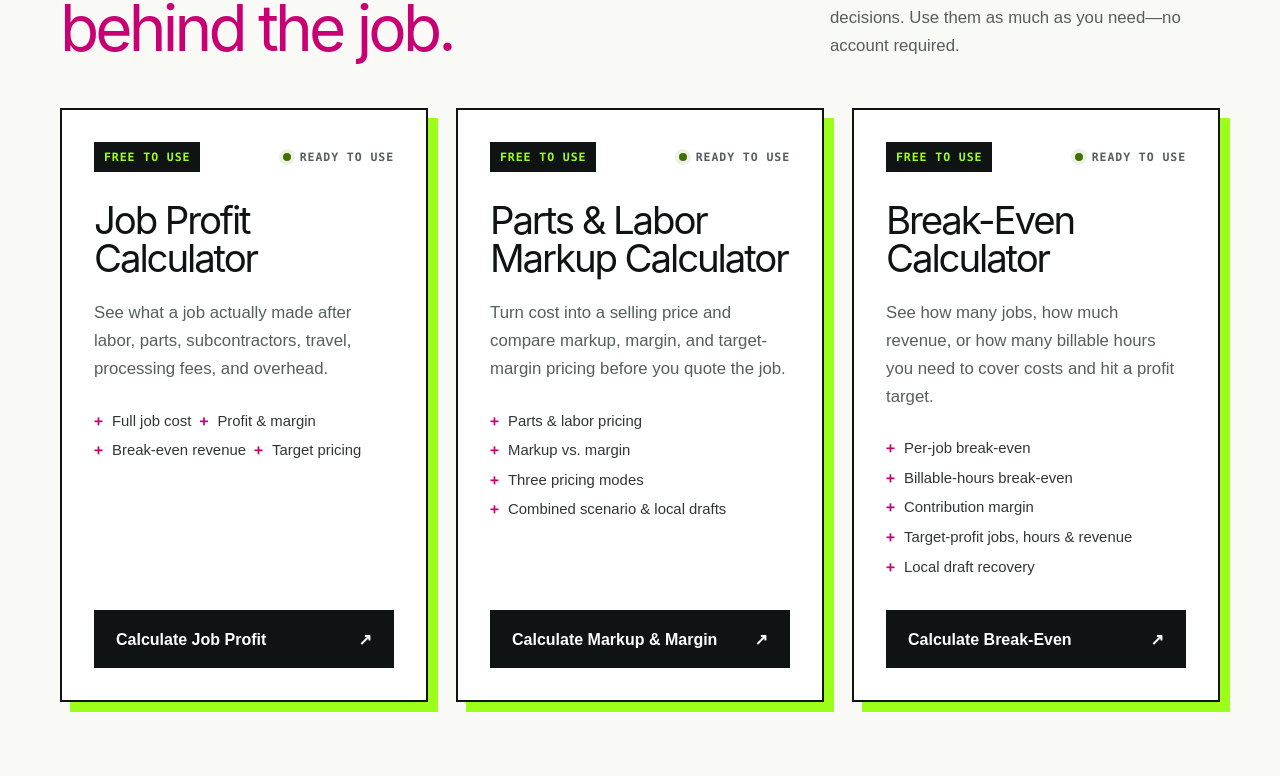
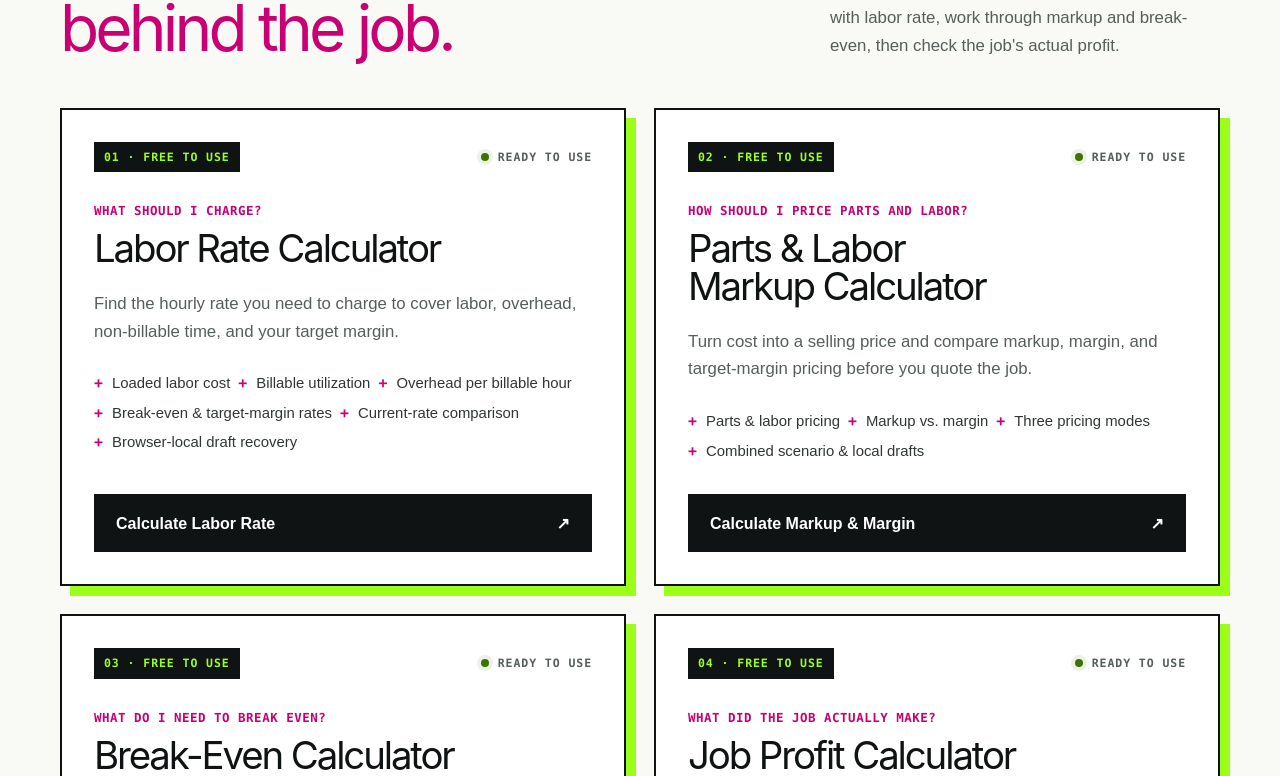
Before and after one commit to jakevans90/jakegenerates, a Next.js app: page / in a window 1280 px wide. Shown: the part 904-1680 px from the top of the page. Built offline with nearby package versions, Linux system fonts and the light colour scheme; no server answers.

Commit message:
Add labor rate calculator toolkit flow

```diff
--- a/src/app/globals.css
+++ b/src/app/globals.css
@@ -89,13 +89,14 @@ a:focus-visible { outline: 3px solid var(--pink); outline-offset: 4px; }
 .calculator-heading h2 { font-family: var(--font-geist-sans); font-size: clamp(2.5rem, 5vw, 4.3rem); line-height: .98; letter-spacing: -.06em; margin: 0; }
 .calculator-heading h2 em { color: var(--pink-deep); font-style: normal; }
 .calculator-heading > p { max-width: 390px; color: var(--muted); font-size: 1.05rem; line-height: 1.65; margin: 0; }
-.calculator-list { display: grid; grid-template-columns: repeat(3, minmax(0, 1fr)); gap: 28px; }
+.calculator-list { display: grid; grid-template-columns: repeat(2, minmax(0, 1fr)); gap: 28px; }
 .calculator-card { min-height: 470px; display: flex; flex-direction: column; padding: 32px; border: 2px solid var(--ink); background: white; box-shadow: 10px 10px 0 var(--green); }
 .calculator-list > :only-child { grid-column: 1 / -1; }
 .calculator-meta { display: flex; align-items: center; justify-content: space-between; gap: 20px; margin-bottom: 30px; font-family: var(--font-geist-mono); text-transform: uppercase; letter-spacing: .08em; font-size: .72rem; font-weight: 800; }
 .calculator-meta > span:first-child { padding: 7px 10px; background: var(--ink); color: var(--green); }
 .calculator-status { display: inline-flex; align-items: center; gap: 9px; color: var(--muted); }
 .calculator-status > span { width: 8px; height: 8px; border-radius: 50%; background: var(--green-deep); box-shadow: 0 0 0 4px #3f720018; }
+.calculator-question { margin: 0 0 10px; color: var(--pink-deep); font-family: var(--font-geist-mono); font-size: .78rem; font-weight: 800; letter-spacing: .04em; text-transform: uppercase; }
 .calculator-card h3 { font-family: var(--font-geist-sans); font-size: clamp(2rem, 3vw, 2.8rem); line-height: .98; letter-spacing: -.055em; margin: 0 0 22px; text-wrap: balance; }
 .calculator-lead { max-width: 760px; color: var(--muted); font-size: 1.05rem; line-height: 1.65; margin: 0; }
 .calculator-features { display: flex; flex-wrap: wrap; gap: 8px; margin: 28px 0 32px; padding: 0; list-style: none; }
--- a/src/app/page.tsx
+++ b/src/app/page.tsx
@@ -13,14 +13,18 @@ const tools = [
 
 const calculators = [
   {
-    id: "job-profit-calculator",
-    name: "Job Profit Calculator",
-    description: "See what a job actually made after labor, parts, subcontractors, travel, processing fees, and overhead.",
-    features: ["Full job cost", "Profit & margin", "Break-even revenue", "Target pricing"],
-    cta: "Calculate Job Profit",
-    url: "https://job-profit.jakegenerates.com/",
+    number: "01",
+    question: "What should I charge?",
+    id: "labor-rate-calculator",
+    name: "Labor Rate Calculator",
+    description: "Find the hourly rate you need to charge to cover labor, overhead, non-billable time, and your target margin.",
+    features: ["Loaded labor cost", "Billable utilization", "Overhead per billable hour", "Break-even & target-margin rates", "Current-rate comparison", "Browser-local draft recovery"],
+    cta: "Calculate Labor Rate",
+    url: "https://labor-rate.jakegenerates.com/",
   },
   {
+    number: "02",
+    question: "How should I price parts and labor?",
     id: "parts-labor-markup-calculator",
     name: "Parts & Labor Markup Calculator",
     description: "Turn cost into a selling price and compare markup, margin, and target-margin pricing before you quote the job.",
@@ -29,12 +33,24 @@ const calculators = [
     url: "https://markup.jakegenerates.com/",
   },
   {
+    number: "03",
+    question: "What do I need to break even?",
     id: "break-even-calculator",
     name: "Break-Even Calculator",
     description: "See how many jobs, how much revenue, or how many billable hours you need to cover costs and hit a profit target.",
     features: ["Per-job break-even", "Billable-hours break-even", "Contribution margin", "Target-profit jobs, hours & revenue", "Local draft recovery"],
     cta: "Calculate Break-Even",
     url: "https://break-even.jakegenerates.com/",
+  },
+  {
+    number: "04",
+    question: "What did the job actually make?",
+    id: "job-profit-calculator",
+    name: "Job Profit Calculator",
+    description: "See what a job actually made after labor, parts, subcontractors, travel, processing fees, and overhead.",
+    features: ["Full job cost", "Profit & margin", "Break-even revenue", "Target pricing"],
+    cta: "Calculate Job Profit",
+    url: "https://job-profit.jakegenerates.com/",
   },
 ];
 
@@ -56,11 +72,12 @@ export default function Home() {
     <section className="calculators-section" id="tools" aria-labelledby="calculators-title"><div className="shell">
       <div className="calculator-heading">
         <div><p className="kicker">Free calculators</p><h2 id="calculators-title">Know the numbers<br /><em>behind the job.</em></h2></div>
-        <p>Free calculators for quick service-business decisions. Use them as much as you need—no account required.</p>
+        <p>Free calculators for smarter service-business pricing decisions. Use them as much as you need. Start with labor rate, work through markup and break-even, then check the job&apos;s actual profit.</p>
       </div>
       <div className="calculator-list">
         {calculators.map((calculator) => <article className="calculator-card" id={calculator.id} key={calculator.id}>
-          <div className="calculator-meta"><span>Free to use</span><span className="calculator-status"><span aria-hidden="true" /> Ready to use</span></div>
+          <div className="calculator-meta"><span>{calculator.number} · Free to use</span><span className="calculator-status"><span aria-hidden="true" /> Ready to use</span></div>
+          <p className="calculator-question">{calculator.question}</p>
           <h3>{calculator.name}</h3>
           <p className="calculator-lead">{calculator.description}</p>
           <ul className="calculator-features" aria-label={`${calculator.name} highlights`}>
```
